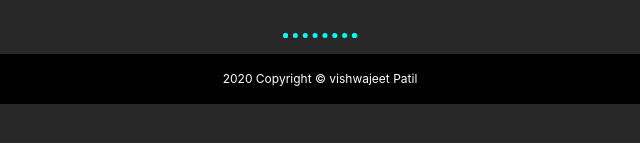
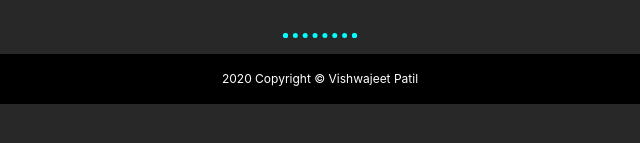
Before and after one commit to mrvishpatil/portfolio, a plain HTML site: page index.html in a window 1280 px wide. Shown: the part 479-622 px from the top of the page, 320-960 px from the left. Drawn offline with nearby package versions, Linux system fonts and the light colour scheme.

Commit message:
Update index.html

```diff
--- a/index.html
+++ b/index.html
@@ -101,7 +101,7 @@
         class="mx-auto"
         style="color: white; padding: 0; margin: 0; font-size: 12px"
       >
-        2020 Copyright © vishwajeet Patil
+        2020 Copyright © Vishwajeet Patil
       </p>
     </footer>
   </body>
```
